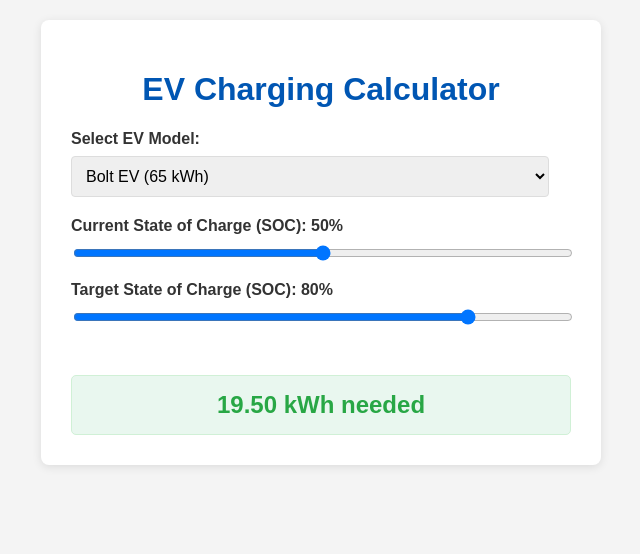
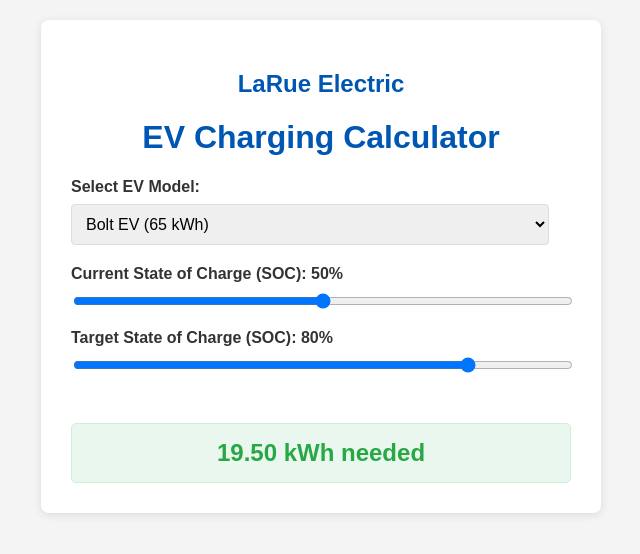
Before and after one commit to dlarue/SoCCalculator, a plain HTML site: page index.html in a window 1280 px wide. Shown: the whole page, without its empty margins (319-959 px from the left). Drawn offline with Linux system fonts and the light colour scheme.

Commit message:
added 'LaRue Electric'

```diff
--- a/index.html
+++ b/index.html
@@ -56,6 +56,7 @@
 </head>
 <body>
     <div class="container">
+	<h2>LaRue Electric</h2>
         <h1>EV Charging Calculator</h1>
 
         <label for="evModel">Select EV Model:</label>
```
